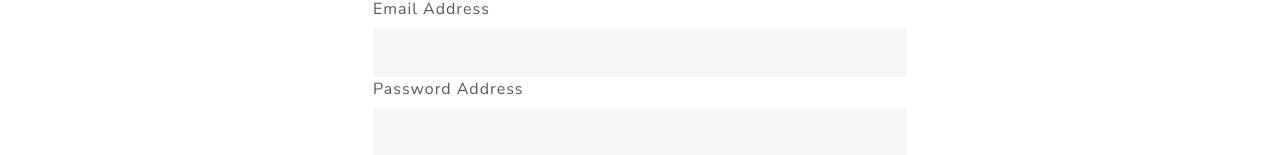
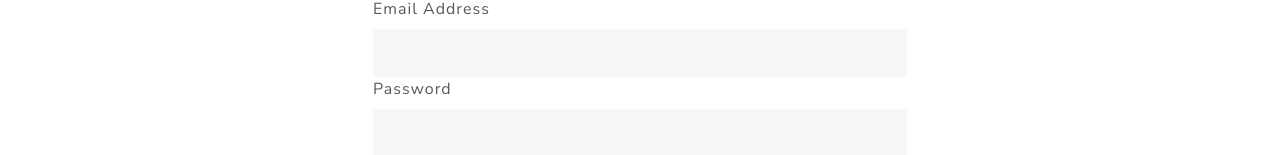
Before and after one commit to u31999/vrstore, a React (Create React App) app in the folder frontend/: page /login in a window 1280 px wide. Shown: the part 153-308 px from the top of the page. Built offline with nearby package versions, Linux system fonts and the light colour scheme.

Commit message:
Fix typo

```diff
--- a/frontend/src/screens/LoginScreen.js
+++ b/frontend/src/screens/LoginScreen.js
@@ -47,7 +47,7 @@ const LoginScreen = () => {
                 </Form.Control>
 
                 <Form.Group controlId='password'>
-                <Form.Label>Password Address</Form.Label>
+                <Form.Label>Password</Form.Label>
                 <Form.Control type='password'
                 palceholder='Enter password'
                 value={password}
--- a/frontend/src/screens/RegisterScreen.js
+++ b/frontend/src/screens/RegisterScreen.js
@@ -66,7 +66,7 @@ const RegisterScreen = () => {
                 </Form.Group>
 
                 <Form.Group controlId='password'>
-                <Form.Label>Password Address</Form.Label>
+                <Form.Label>Password</Form.Label>
                 <Form.Control type='password'
                 palceholder='Enter password'
                 value={password}
```
